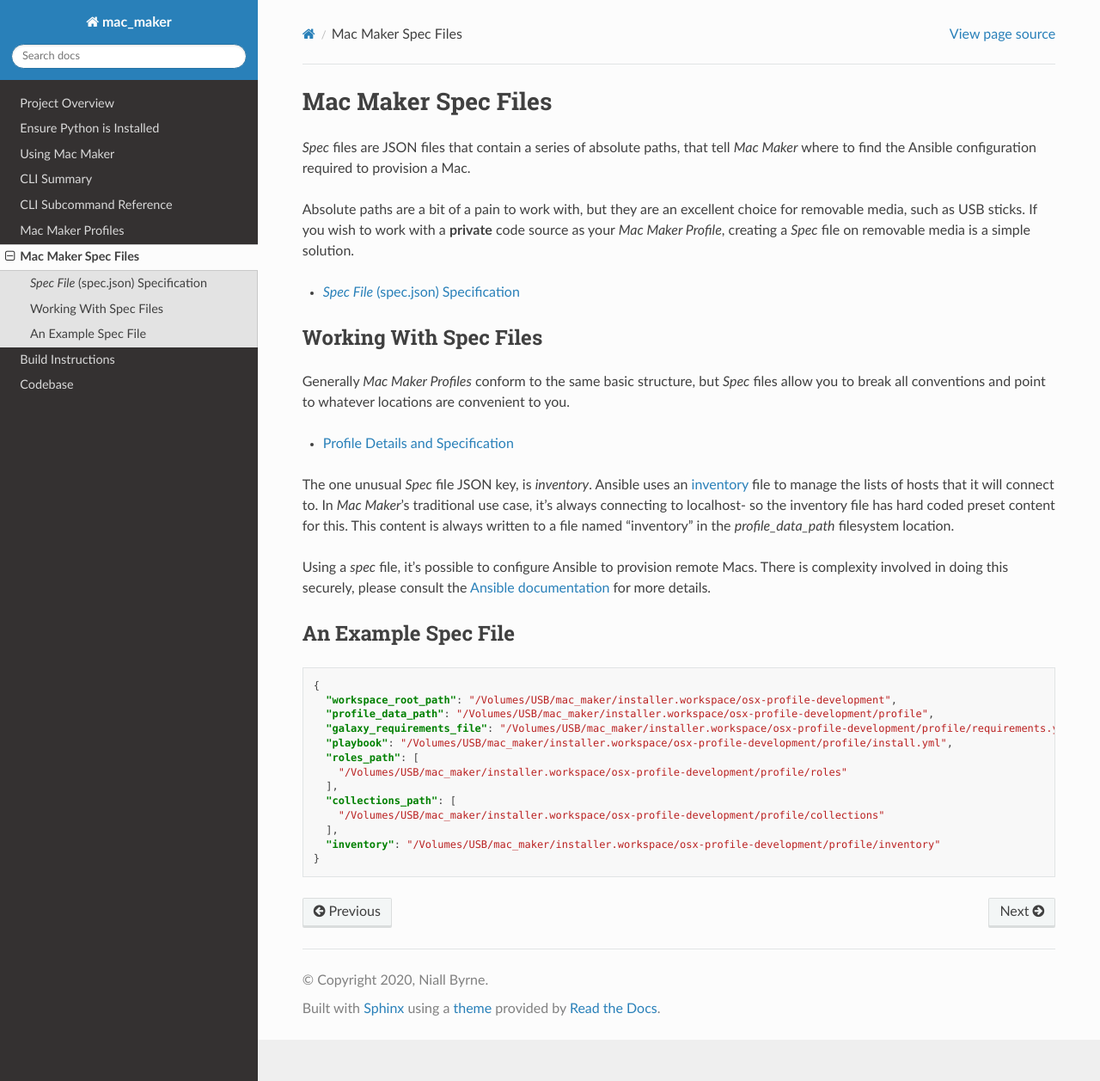
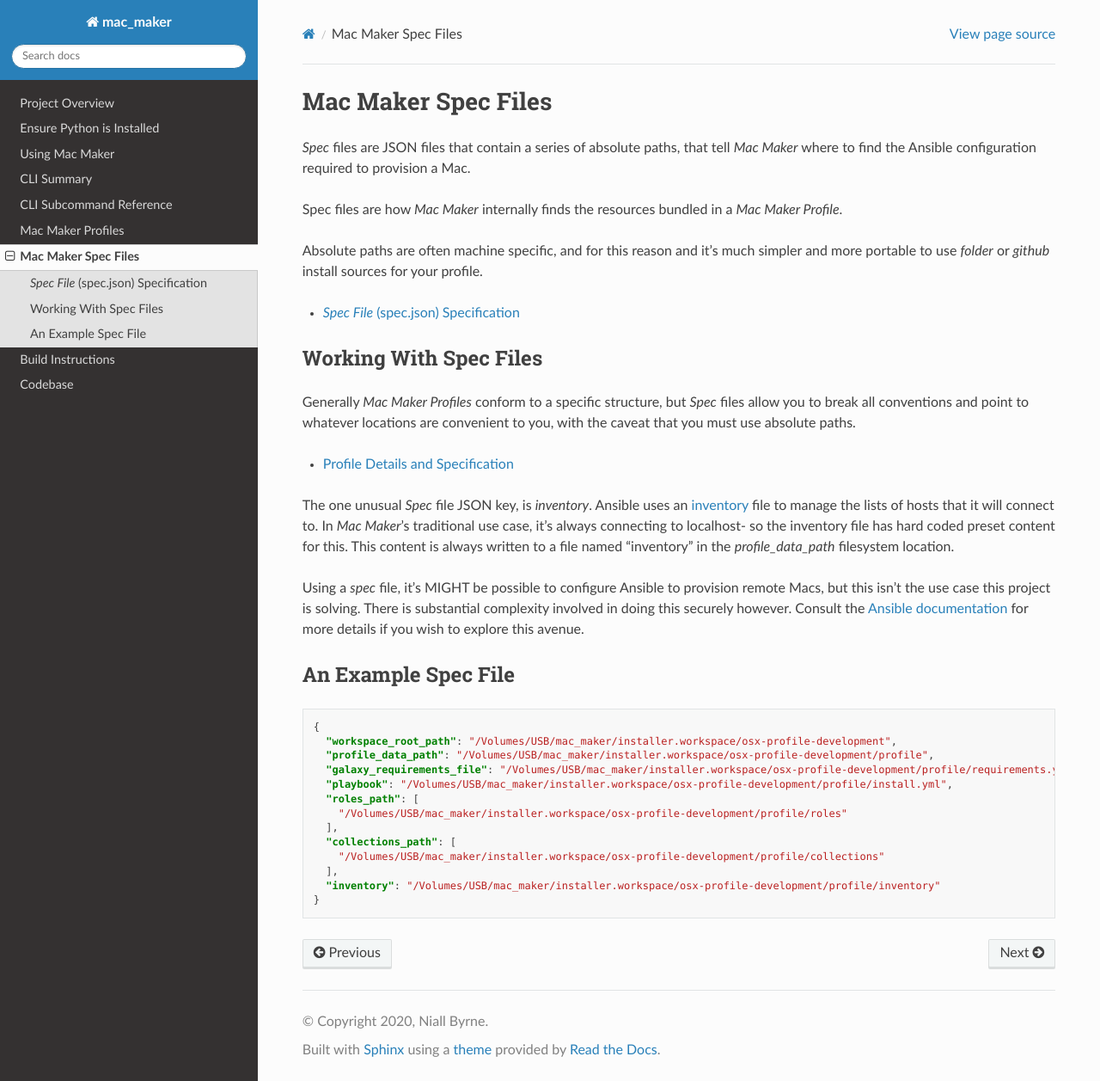
Before and after one commit to osx-provisioner/mac_maker, a Sphinx documentation site: the page built from documentation/source/project/5.spec_files.rst, in a window 1280 px wide and 1257 px high. Shown: the whole window at 86% size. Built offline with Sphinx 7.4.7 and the Read the Docs theme 3.1.0, drawn with Linux system fonts in a browser that asks for light colours.

Commit message:
docs(README,SPHINX): folder installs & clarify os version details

```diff
--- a/documentation/requirements.txt
+++ b/documentation/requirements.txt
@@ -1,5 +1,5 @@
 pib_cli==0.1.0
 sphinx-autopackagesummary>=1.3
 sphinx-autodoc-annotation>=1.0
-sphinx-click>=2.5.0
+sphinx-click>=6.2.0
 sphinx-jsonschema>=1.16.8
--- a/documentation/source/project/2.usage.rst
+++ b/documentation/source/project/2.usage.rst
@@ -43,4 +43,4 @@
 
 Your sudo password is stored internally as an environment variable by Mac Maker.  It will be propagated to the the forked processes used to run the Ansible commands, but it is NOT written to disk at any point.
 
-If you are using public GitHub profiles to manage your configuration BE SURE to keep secret content out of the repositories.  If you wish to use sensitive material in your Ansible Plays, create a `spec.json` file, and create a USB stick. You should follow standard Ansible best practices, including making use of `vault <https://docs.ansible.com/ansible/latest/user_guide/vault.html>`_ to handle sensitive material.
+If you are using public GitHub profiles to manage your configuration BE SURE to keep secret content out of the repositories.  If you wish to use sensitive material in your Ansible Plays consider using the new `folder` based install method. You should follow standard Ansible best practices, including making use of `vault <https://docs.ansible.com/ansible/latest/user_guide/vault.html>`_ to handle sensitive material.
--- a/documentation/source/project/3.cli.rst
+++ b/documentation/source/project/3.cli.rst
@@ -3,4 +3,4 @@
 
 .. click:: mac_maker.cli:cli
     :prog: mac_maker.cli
-    :nested: short
+    :nested:
--- a/documentation/source/project/5.spec_files.rst
+++ b/documentation/source/project/5.spec_files.rst
@@ -3,7 +3,9 @@
 
 `Spec` files are JSON files that contain a series of absolute paths, that tell `Mac Maker` where to find the Ansible configuration required to provision a Mac.
 
-Absolute paths are a bit of a pain to work with, but they are an excellent choice for removable media, such as USB sticks.  If you wish to work with a **private** code source as your `Mac Maker Profile`, creating a `Spec` file on removable media is a simple solution.
+Spec files are how `Mac Maker` internally finds the resources bundled in a `Mac Maker Profile`.
+
+Absolute paths are often machine specific, and for this reason and it's much simpler and more portable to use `folder` or `github` install sources for your profile.
 
 .. toctree::
    spec/spec.json.spec.rst
@@ -12,13 +14,13 @@
 Working With Spec Files
 =======================
 
-Generally `Mac Maker Profiles` conform to the same basic structure, but `Spec` files allow you to break all conventions and point to whatever locations are convenient to you.
+Generally `Mac Maker Profiles` conform to a specific structure, but `Spec` files allow you to break all conventions and point to whatever locations are convenient to you, with the caveat that you must use absolute paths.
 
 - :ref:`Profile Details and Specification <profile-label>`
 
 The one unusual `Spec` file JSON key, is `inventory`.  Ansible uses an `inventory <https://docs.ansible.com/ansible/latest/user_guide/intro_inventory.html>`_ file to manage the lists of hosts that it will connect to.  In `Mac Maker`'s traditional use case, it's always connecting to localhost- so the inventory file has hard coded preset content for this.  This content is always written to a file named "inventory" in the `profile_data_path` filesystem location.
 
-Using a `spec` file, it's possible to configure Ansible to provision remote Macs.  There is complexity involved in doing this securely, please consult the `Ansible documentation <https://docs.ansible.com/ansible/latest/user_guide/connection_details.html>`_ for more details.
+Using a `spec` file, it's MIGHT be possible to configure Ansible to provision remote Macs, but this isn't the use case this project is solving.  There is substantial complexity involved in doing this securely however.  Consult the `Ansible documentation <https://docs.ansible.com/ansible/latest/user_guide/connection_details.html>`_ for more details if you wish to explore this avenue.
 
 ====================
 An Example Spec File
--- a/documentation/source/spelling_wordlist.txt
+++ b/documentation/source/spelling_wordlist.txt
@@ -5,16 +5,21 @@
 env
 filesystem
 github
+html
+https
 interruptable
 json
 localhost
 mac_maker
+macos
 minItems
 mixin
 pre
 precheck
+pyinstaller
 pytest
 repo
+sonoma
 subcommand
 sudo
 uniqueItems
```
Also changed, not shown: README.md (+37 -15 lines), documentation/source/project/0.overview.md (line endings or trailing spaces), 1 other file.
